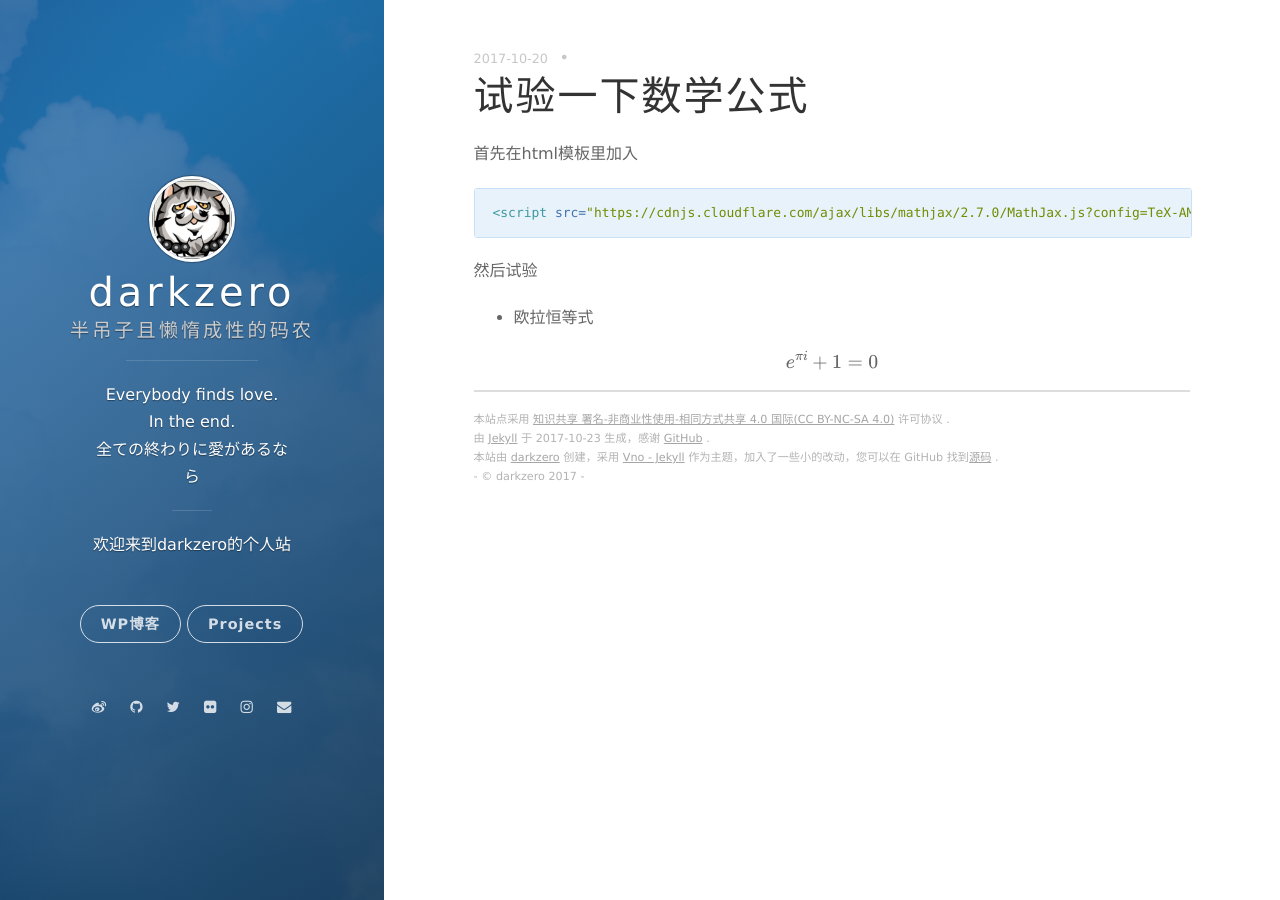
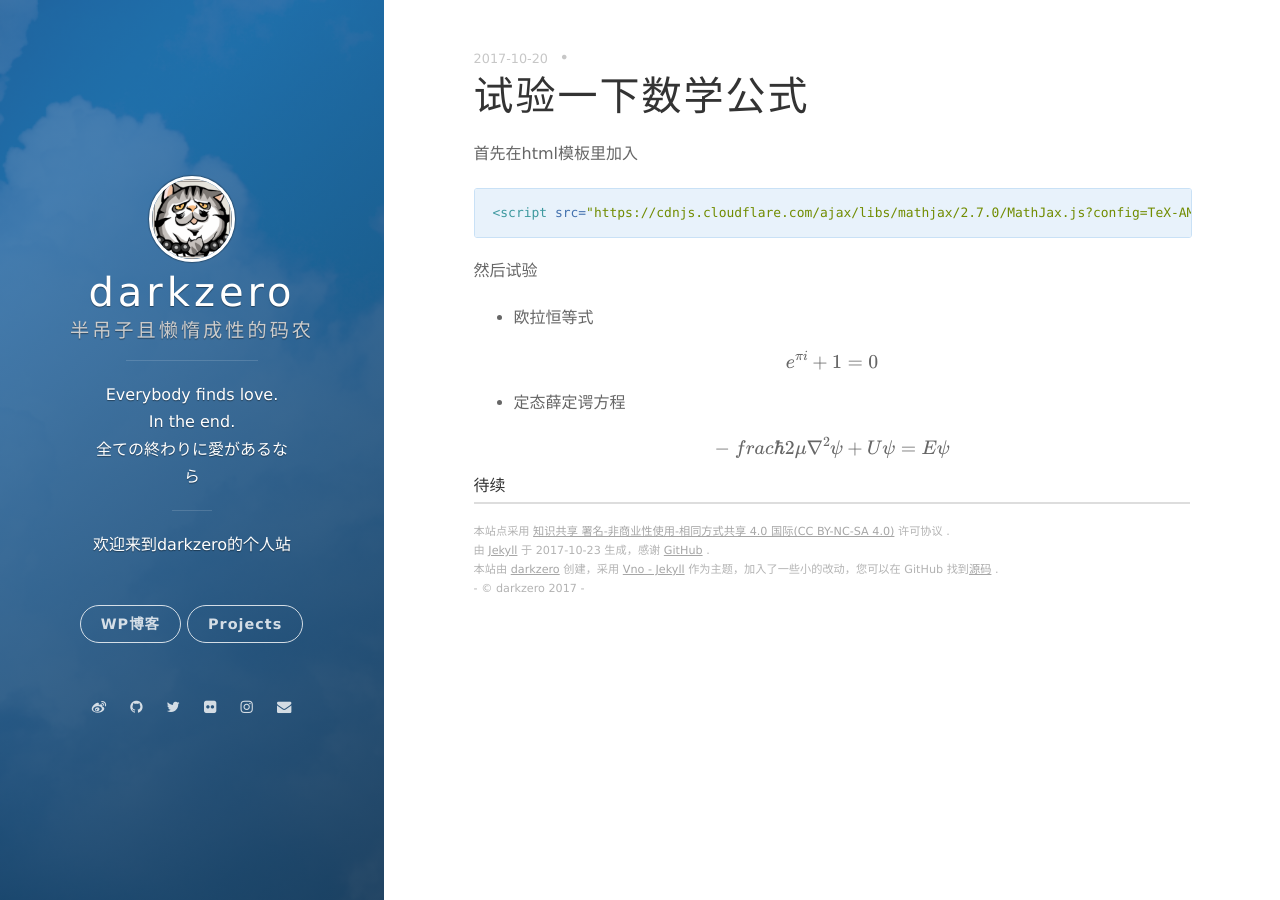
Before and after one commit to darkzero/darkzero.github.io, a Jekyll site: the page built from _posts/2017-10-20-test-math.md, in a window 1280 px wide. Built offline with Jekyll 4.4.1, drawn with Linux system fonts in a browser that asks for light colours; nearby versions of some CDN libraries; formulas are drawn with MathJax 3.

Commit message:
add math support

```diff
--- a/_posts/2017-10-20-test-math.md
+++ b/_posts/2017-10-20-test-math.md
@@ -14,3 +14,9 @@ date:   2017-10-20 18:52:00 +0900
 * 欧拉恒等式
 
 $$ e^{ \pi i } + 1= 0 $$
+
+* 定态薛定谔方程
+
+$$ - \ frac{\hbar}{2\mu} \nabla ^2 \psi + U \psi = E \psi $$
+
+##### 待续
```
